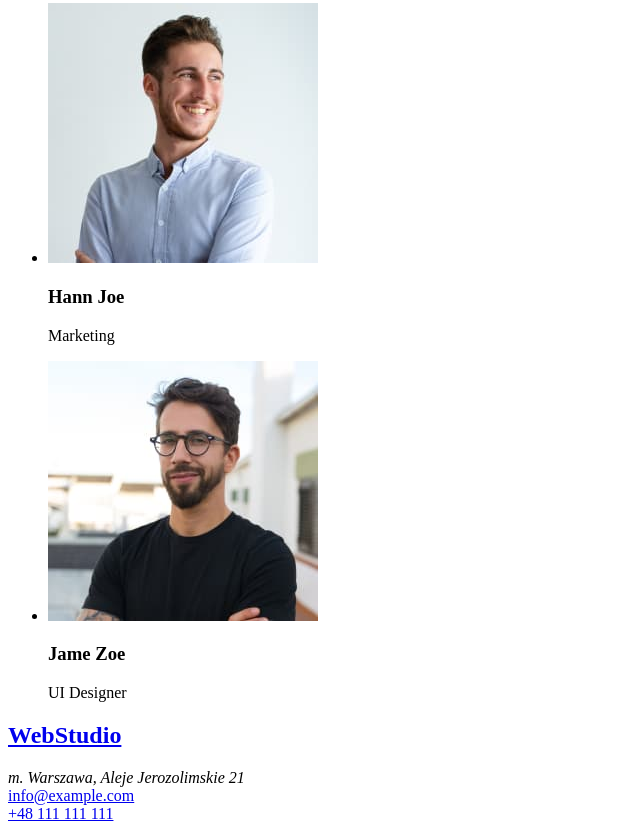
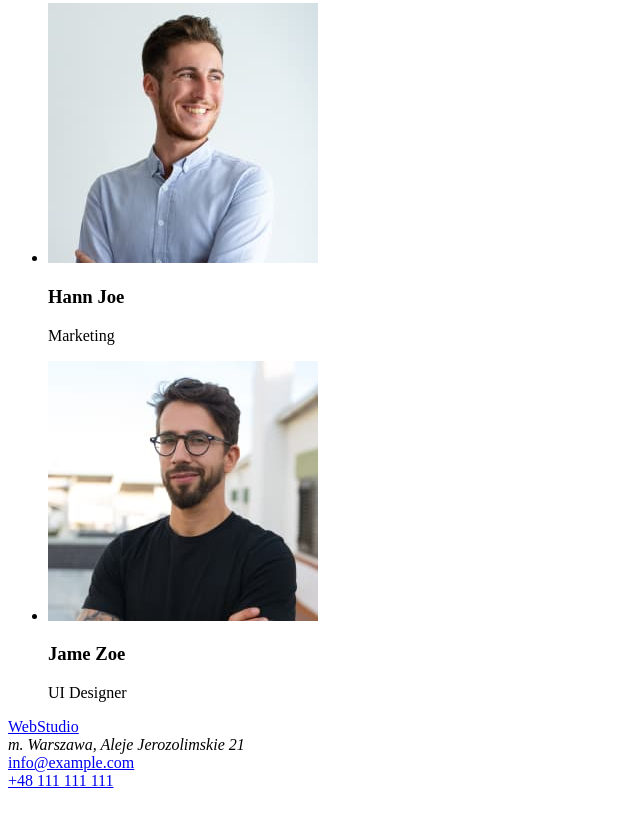
Before and after one commit to DagmaraSzadkowska/goit-markup-hw-01, a plain HTML site: page index.html in a window 1280 px wide. Shown: the part 2450-3281 px from the top of the page, without its empty margins (0-640 px from the left). After the commit the page ends 3248 px from the top, so only its background shows below. Drawn offline with Linux system fonts and the light colour scheme.

Commit message:
Fixed mistakes

```diff
--- a/index.html
+++ b/index.html
@@ -152,7 +152,7 @@
     </main>
 
     <footer>
-      <h2 id="kontakt"><a href="index.html">WebStudio</a></h2>
+      <a href="index.html" id="kontakt">WebStudio</a>
       <address>m. Warszawa, Aleje Jerozolimskie 21</address>
       <a href="mailto:info@example.com">info@example.com</a><br />
       <a href="tel:+48111111111">+48 111 111 111</a>
```
Also changed, not shown: 1 other file.
